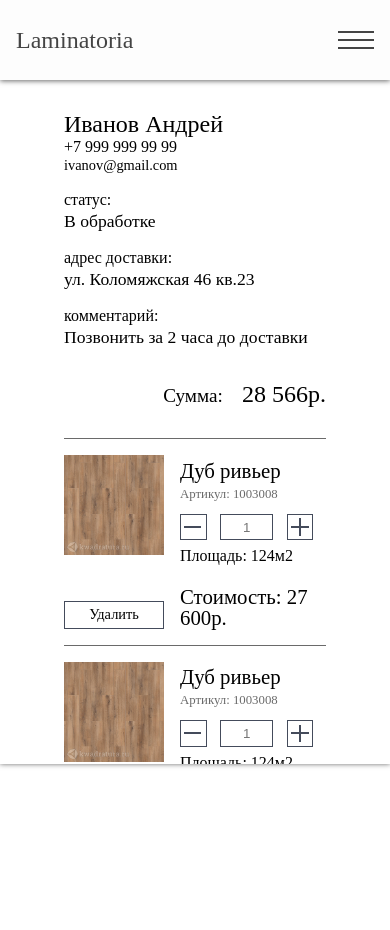
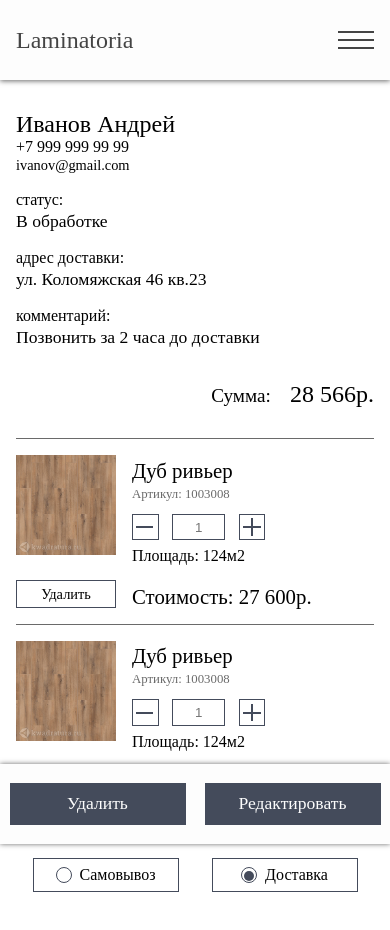
Before and after one commit to DmitriyPermyakov/Laminatoria, an Angular app in the folder laminatoria-client/: page /orders/1 in a window 390 px wide. Shown: the top 930 px of the page. Built offline with nearby package versions, Linux system fonts and the light colour scheme.

Commit message:
fix: fixed delivery-button layouts for mobile version

```diff
--- a/laminatoria-client/src/app/delivery-btns/delivery-btns.component.scss
+++ b/laminatoria-client/src/app/delivery-btns/delivery-btns.component.scss
@@ -82,10 +82,11 @@
 	.buttons-container {
 		padding: 0;
 		padding-top: 3em;
+		padding-bottom: 5em;
 		width: 100%;
 
 		align-items: center;
-		justify-content: center;
+		justify-content: space-around;
 	}
 
 	label {
@@ -97,4 +98,30 @@
 	span {
 		font-size: 1rem;
 	}
+
+	.remove-edit-btns {
+		display: flex;
+		justify-content: space-around;
+		align-items: center;
+		width: 100%;
+		height: 5em;
+
+		background-color: var(--main-color);
+		box-shadow: 0 0 5px 0 var(--secondary-text);
+
+		position: fixed;
+		left: 0;
+		bottom: 0;
+		z-index: 3;
+	}
+
+	.btn {
+		margin-top: 0;
+		padding: 0.7em 1em;
+		width: 10em;
+		font-size: 1.1rem;
+		& + & {
+			margin-left: 0;
+		}
+	}
 }
--- a/laminatoria-client/src/app/order-position/order-position.component.scss
+++ b/laminatoria-client/src/app/order-position/order-position.component.scss
@@ -4,3 +4,11 @@
 	height: calc(100vh - 10em);
 	overflow-y: auto;
 }
+
+@media (max-width: 600px) and (orientation: portrait) {
+	.order-position-container {
+		padding: 0 1em 2em;
+		overflow: unset;
+		height: unset;
+	}
+}
--- a/laminatoria-client/src/app/product-card/product-card.component.scss
+++ b/laminatoria-client/src/app/product-card/product-card.component.scss
@@ -286,7 +286,7 @@
 		left: 0;
 		z-index: 2;
 		width: 100vw;
-		height: 7em;
+		height: 5em;
 		background-color: var(--main-color);
 		box-shadow: 0 0 5px 0 var(--secondary-text);
 
@@ -300,9 +300,9 @@
 		justify-content: space-around;
 
 		& > button {
-			padding: 1em 1.2em;
-			font-size: 1rem;
-			min-width: 160px;
+			padding: 0.7em 1em;
+			font-size: 1.1rem;
+			min-width: 10em;
 		}
 	}
 
```
